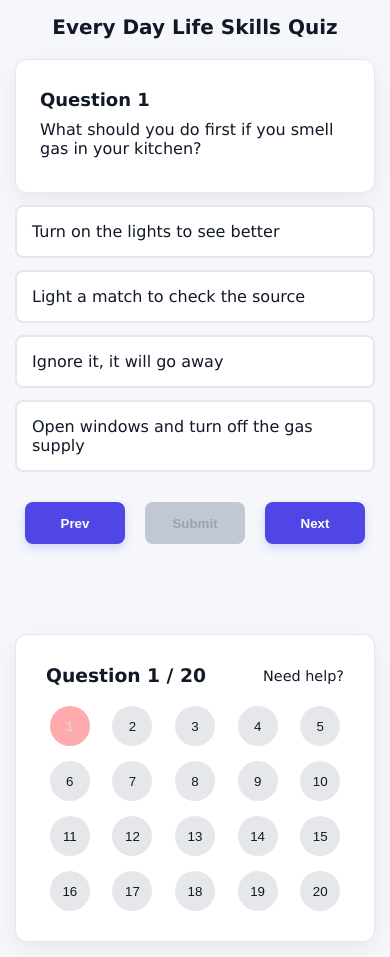
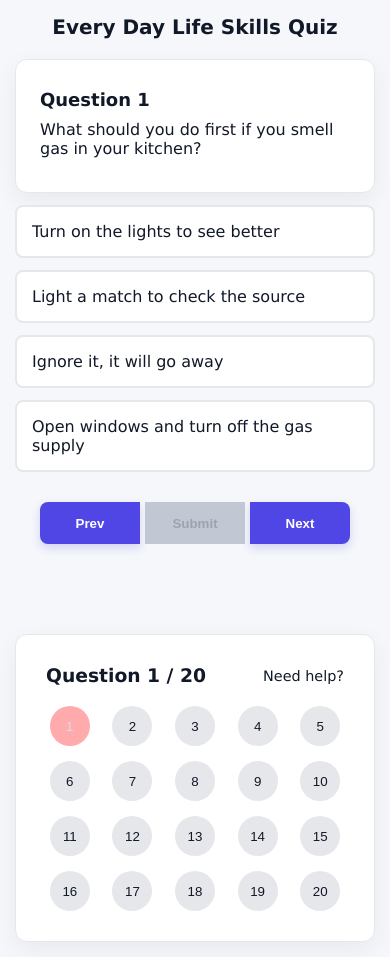
Before and after one commit to duku79edea/Quiz-app, a React (Vite) app: page / in a window 390 px wide. Built offline with nearby package versions, Linux system fonts and the light colour scheme.

Commit message:
fix: redesigned the button structure and design

```diff
--- a/src/App.css
+++ b/src/App.css
@@ -80,9 +80,9 @@ header h1{
 }
 .btn{
     display: flex;
-    gap: 40px;
     justify-content: center;
     margin-bottom: 30px;
+    gap: 5px;
 }
 .btn button{
     width: 100px;
@@ -90,15 +90,20 @@ header h1{
     border: none;
     box-shadow: 0 4px 10px rgba(79, 70, 229, 0.2);
     background-color: var(--primary);
-    border-radius: 8px;
+    border-radius: 0;
     color: white;
     transition: 0.2s ease;
     font-weight: 600;
     cursor: pointer;
 }
+.btn button.prev-btn {
+    border-radius: 8px 0 0 8px;
+}
+.btn button.next-btn {
+    border-radius: 0 8px 8px 0;
+}
 .btn button:hover {
     background-color: var(--primary-dark);
-    transform: translateY(-1px);
 }
 .submit-button {
     background-color: #AABDFF;
@@ -265,8 +270,4 @@ header h1{
         max-width: 100%;
         margin-top: 20px;
     }
-    .btn {
-        flex-wrap: wrap;
-        gap: 20px;
-    }
 }
--- a/src/components/Button.jsx
+++ b/src/components/Button.jsx
@@ -2,12 +2,13 @@ export default function Button({onNavigate,currentIndex,onSubmit,canSubmit,isSub
   return (
     <div className="btn">
       <button
+        className="prev-btn"
         onClick={() => {if (currentIndex > 0) {onNavigate(currentIndex - 1);}}}
       >
         Prev
       </button>
 
-      {isLastQuestion && isSubmitted ? (<button onClick={onFinish}>Finish Quiz</button>):(
+      {isLastQuestion && isSubmitted ? (<button className="finish-button" onClick={onFinish}>Finish Quiz</button>):(
       <button
         className="submit-button"
         onClick={() => onSubmit(currentIndex)}
@@ -17,6 +18,7 @@ export default function Button({onNavigate,currentIndex,onSubmit,canSubmit,isSub
       </button>
      )}
      <button
+        className="next-btn"
         onClick={() => {
           if (currentIndex < 19) { onNavigate(currentIndex + 1);}}}>Next</button>
     </div>
```
